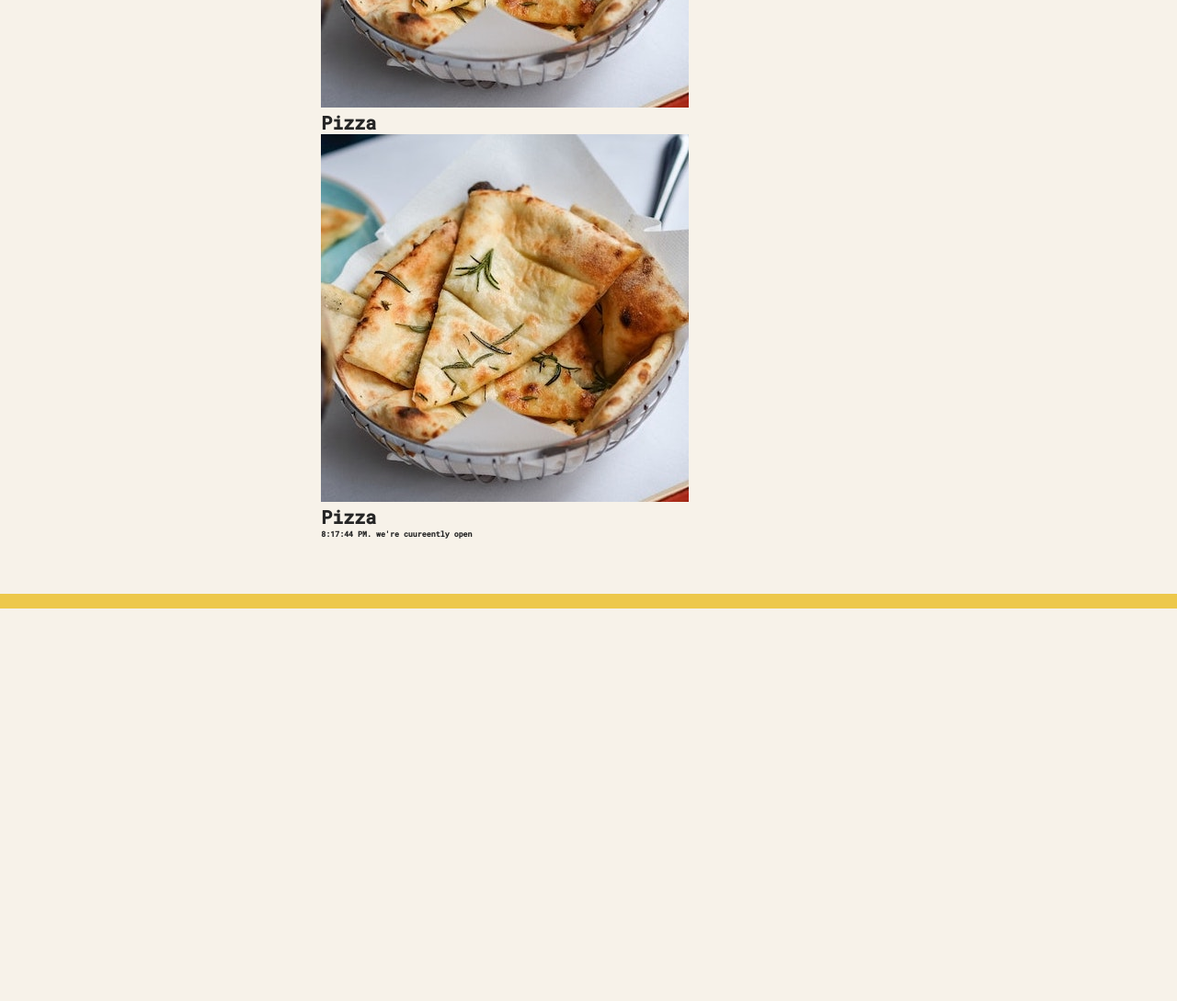
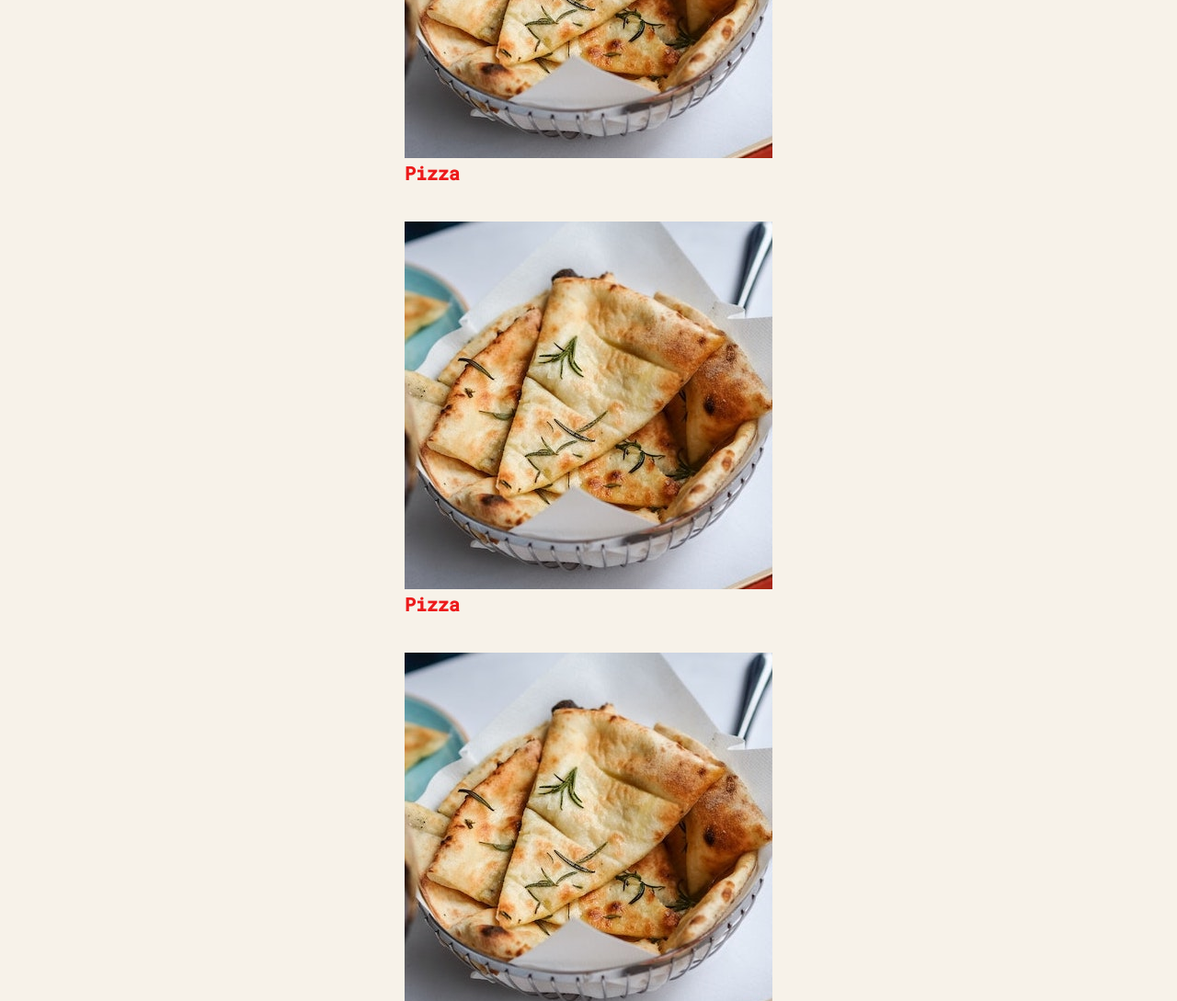
Before and after one commit to abudi47/pizza-menu-with-React, a React app: page / in a window 1280 px wide. Shown: the part 1100-2189 px from the top of the page at 92% size. Before the commit the page ends 1762 px from the top, so only its background shows below. Built offline with nearby package versions, Linux system fonts and the light colour scheme.

Commit message:
updated components

```diff
--- a/src/components/Footer.js
+++ b/src/components/Footer.js
@@ -13,7 +13,7 @@ export const Footer = () => {
     // }
   return (
 
-    <footer>
+    <footer className='footer'>
 
         <h5> {new Date().toLocaleTimeString()}.  we're cuureently open</h5>
 
--- a/src/components/Header.js
+++ b/src/components/Header.js
@@ -1,5 +1,4 @@
 import React from 'react'
-
 
 export const Header = () => {
   return (
--- a/src/components/Menu.js
+++ b/src/components/Menu.js
@@ -5,13 +5,14 @@ import { Footer } from './Footer'
 
 export const Menu = () => {
   return (
-    <div>
+    <main className='menu'>
         <Header />
+        <h2> Our menu</h2>
         <Pizza />
         <Pizza />
         <Pizza />
         <Footer />
 
-    </div>
+    </main>
   )
 }
--- a/src/index.css
+++ b/src/index.css
@@ -31,10 +31,16 @@ body {
   gap: 4.8rem;
 }
 
+.container h1{
+  color: #ec1b1b;
+
+}
+
 /* *************** */
 
 .header {
   align-self: stretch;
+
 }
 
 .header h1 {
--- a/src/index.js
+++ b/src/index.js
@@ -2,7 +2,7 @@ import React from "react";
 import ReactDOM from "react-dom/client";
 import { Menu } from "./components/Menu";
 import "./index.css";
-
+// import sala from "./pizzas";
 const pizzaData = [
     {
       name: "Focaccia",
@@ -53,6 +53,7 @@ function App () {
     return (
         <div className="container">
             <h1>Holla {pizzaData[0].name}</h1>
+            <img src="./pizzas/spinaci.jpg" alt="fung" />
             <PizzaList />
             <Menu />
 
```
